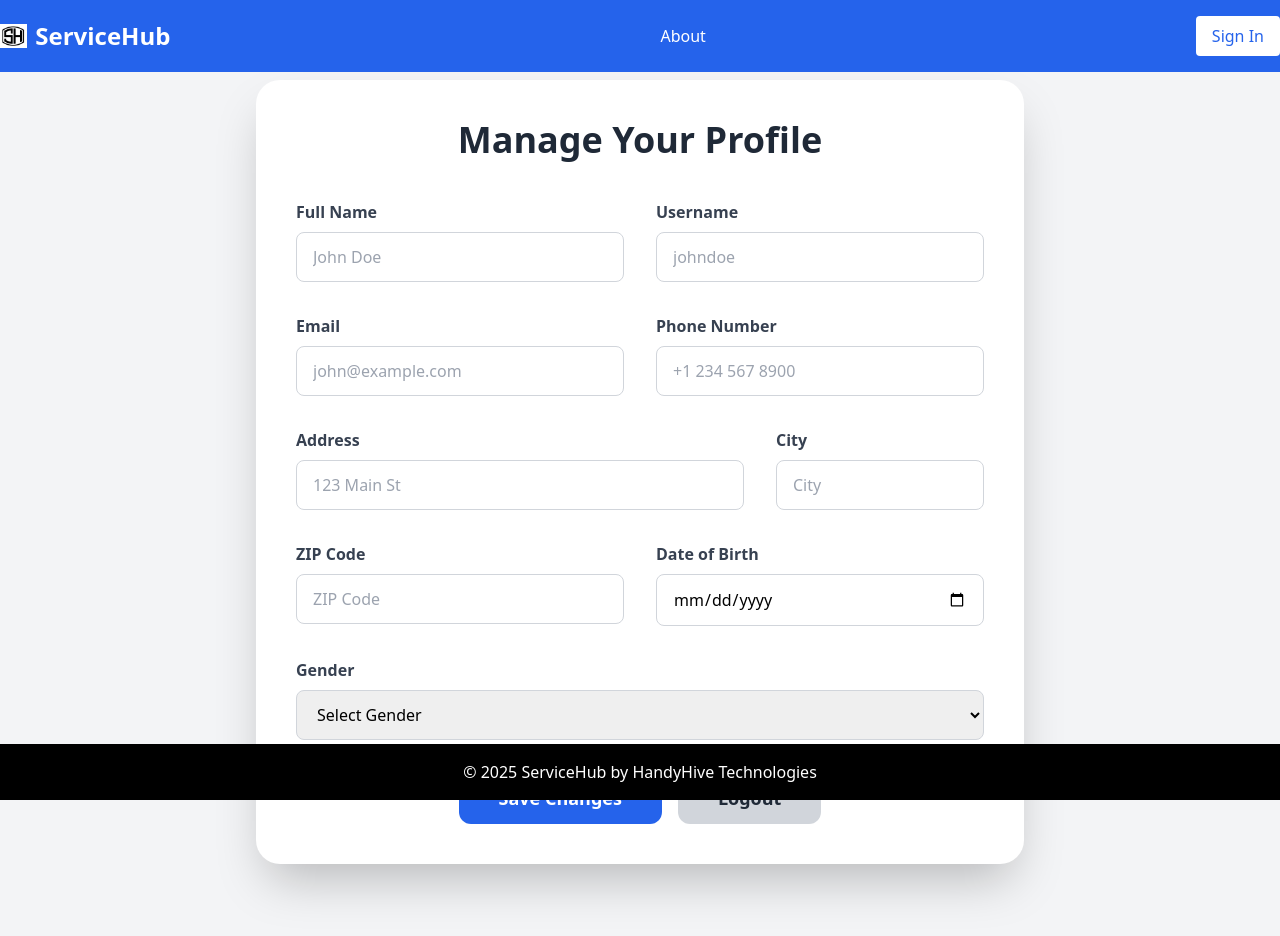
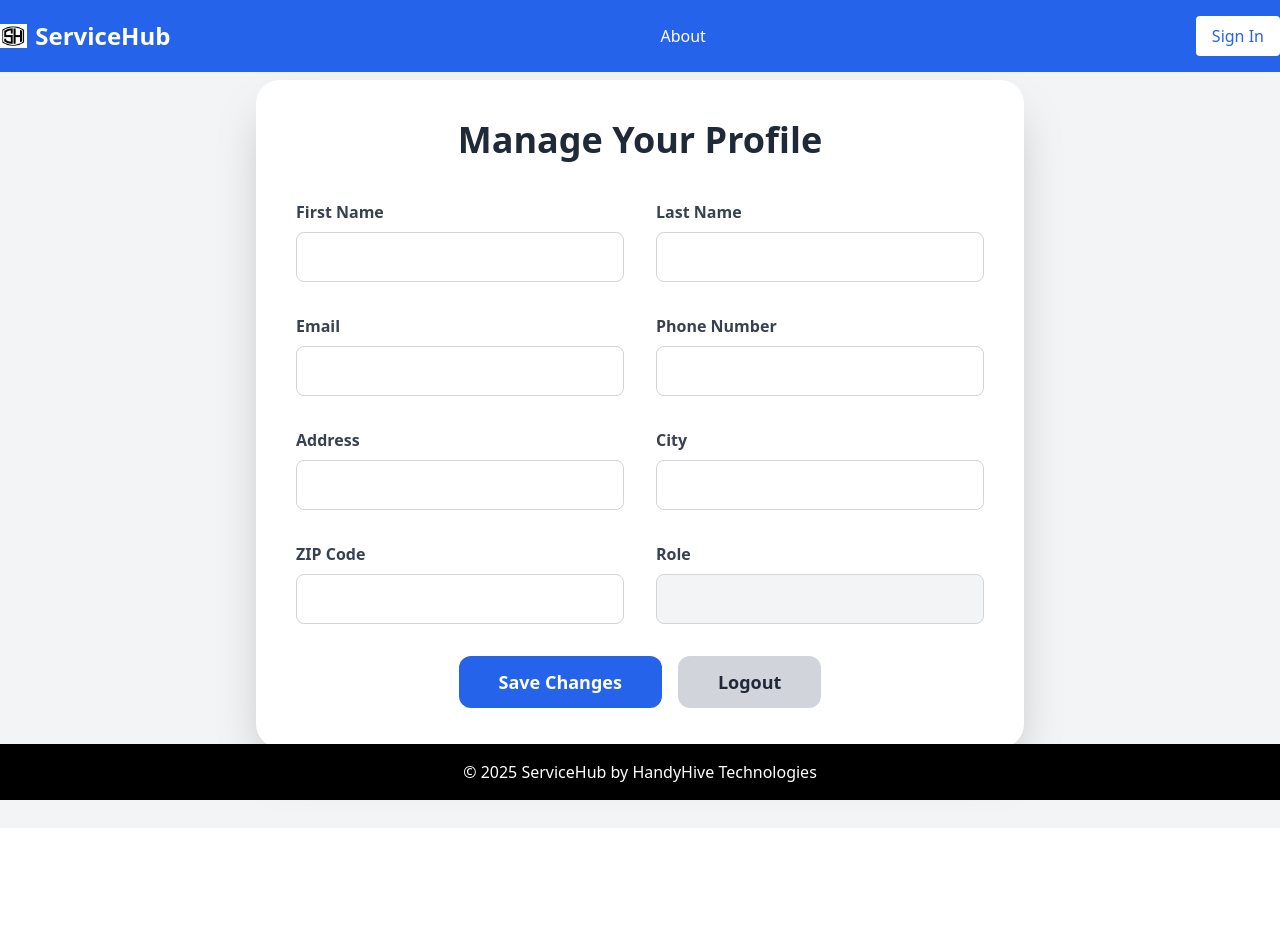
Before and after one commit to rajareddykodakandla/ServiceHub-Frontend, a React (Create React App) app: page /profilePage in a window 1280 px wide. Shown: the top 936 px of the page. After the commit the page ends 828 px from the top, so only its background shows below. Built offline with nearby package versions, Linux system fonts and the light colour scheme.

Commit message:
updated UI and added pages

```diff
--- a/package.json
+++ b/package.json
@@ -12,6 +12,7 @@
     "react": "^19.1.0",
     "react-chartjs-2": "^5.3.0",
     "react-dom": "^19.1.0",
+    "react-icons": "^5.5.0",
     "react-redux": "^9.2.0",
     "react-router-dom": "^7.4.1",
     "react-scripts": "5.0.1",
--- a/src/App.js
+++ b/src/App.js
@@ -13,11 +13,13 @@ import ProfilePage from "./components/profilePage.js";
 import ReviewSubmissionPage from "./components/reviewSubmission.js";
 import ChangePasswordPage from "./components/changePassword.js";
 import AdminDashboardPage from "./components/adminDashboard.js";
+import AboutPage from "./components/aboutPage.js";
 
 function App() {
   return (
     <Routes>
       <Route path="/home" element={<HomePage />} />
+      <Route path="/about" element={<AboutPage />} />
       <Route path="/mybookings" element={<MyAppointmentsPage />} />
       <Route path="/login" element={<LoginPage />} />
       <Route path="*" element={<HomePage />} />
--- a/src/components/SearchBar.js
+++ b/src/components/SearchBar.js
@@ -1,16 +1,15 @@
-import React, { useEffect, useState, useRef } from 'react';
+import React, { useEffect, useState, useRef } from "react";
 
-const SearchBar = () => {
-  const [city, setCity] = useState('');
+const SearchBar = ({ serviceValue, onServiceChange }) => {
+  const [city, setCity] = useState("");
   const [citySuggestions, setCitySuggestions] = useState([]);
   const autocompleteService = useRef(null);
 
-  // Detect city on mount
+  // Reverse-geocode to detect user’s city
   useEffect(() => {
     if (navigator.geolocation) {
       navigator.geolocation.getCurrentPosition(async (position) => {
         const { latitude, longitude } = position.coords;
-        // Use Nominatim reverse geocoding (free)
         const url = `https://nominatim.openstreetmap.org/reverse?format=json&lat=${latitude}&lon=${longitude}`;
         const res = await fetch(url);
         const data = await res.json();
@@ -21,10 +20,10 @@ const SearchBar = () => {
     }
   }, []);
 
-  // Google Places Autocomplete for city suggestions
+  // Load Google Places API for city autocomplete
   useEffect(() => {
     if (!window.google) {
-      const script = document.createElement('script');
+      const script = document.createElement("script");
       script.src = `https://maps.googleapis.com/maps/api/js?key=Your_API_Key&libraries=places`;
       script.async = true;
       script.onload = () => {
@@ -38,31 +37,42 @@ const SearchBar = () => {
 
   const fetchCitySuggestions = (value) => {
     if (!autocompleteService.current || !value) return;
-    autocompleteService.current.getPlacePredictions({
-      input: value,
-      types: ['(cities)'],
-      componentRestrictions: { country: ['us', 'ca', 'mx'] },
-    }, (predictions, status) => {
-      if (status !== window.google.maps.places.PlacesServiceStatus.OK || !predictions) {
-        setCitySuggestions([]);
-        return;
+    autocompleteService.current.getPlacePredictions(
+      {
+        input: value,
+        types: ["(cities)"],
+        componentRestrictions: { country: ["us", "ca", "mx"] },
+      },
+      (predictions, status) => {
+        if (
+          status !== window.google.maps.places.PlacesServiceStatus.OK ||
+          !predictions
+        ) {
+          setCitySuggestions([]);
+          return;
+        }
+        setCitySuggestions(predictions.map((p) => p.description));
       }
-      setCitySuggestions(predictions.map(p => p.description));
-    });
+    );
   };
 
   return (
     <div className="mt-6 flex justify-center relative">
+      {/* Controlled service-name input */}
       <input
         type="text"
         placeholder="What service do you need?"
+        value={serviceValue}
+        onChange={(e) => onServiceChange(e.target.value)}
         className="border border-gray-300 rounded-l px-4 py-2 w-1/3 mr-2"
       />
+
+      {/* City input + suggestions */}
       <input
         type="text"
         placeholder="Your City"
         value={city}
-        onChange={e => {
+        onChange={(e) => {
           setCity(e.target.value);
           fetchCitySuggestions(e.target.value);
         }}
@@ -72,18 +82,23 @@ const SearchBar = () => {
       {citySuggestions.length > 0 && (
         <div className="absolute bg-white border rounded shadow max-h-40 overflow-y-auto left-[calc(33%+8px)] top-12 w-1/5 z-10">
           {citySuggestions.map((s, i) => (
-            <div key={i} className="px-2 py-1 hover:bg-blue-100 cursor-pointer" onClick={() => {
-              // Only set the city name (first part before comma)
-              const cityName = s.split(',')[0];
-              setCity(cityName);
-              setCitySuggestions([]);
-            }}>
+            <div
+              key={i}
+              className="px-2 py-1 hover:bg-blue-100 cursor-pointer"
+              onClick={() => {
+                const cityName = s.split(",")[0];
+                setCity(cityName);
+                setCitySuggestions([]);
+              }}
+            >
               {s}
             </div>
           ))}
         </div>
       )}
-      <button className="bg-blue-600 text-white px-6 py-2 rounded-r">Search</button>
+      <button className="bg-blue-600 text-white px-6 py-2 rounded-r">
+        Search
+      </button>
     </div>
   );
 };
--- a/src/components/appintmentBooking.js
+++ b/src/components/appintmentBooking.js
@@ -32,7 +32,7 @@ const AppointmentBookingPage = () => {
 
     if (userFromStorage) {
       const parsedUser = JSON.parse(userFromStorage);
-      setCustomerId(parsedUser.user_id);
+      setCustomerId(parsedUser.customer_id);
     }
 
     if (providerFromStorage) {
--- a/src/components/profilePage.js
+++ b/src/components/profilePage.js
@@ -1,78 +1,103 @@
 import React, { useState } from "react";
+import { useNavigate } from "react-router-dom";
+import axios from "axios";
 import Header from "./Header";
 import Footer from "./Footer";
-import { useNavigate } from "react-router-dom";
 
 const ProfilePage = () => {
+  const navigate = useNavigate();
+
+  // 1) Read user once
+  const stored = JSON.parse(localStorage.getItem("user")) || {};
+
+  // 2) Initialize state from that
   const [profile, setProfile] = useState({
-    fullName: "",
-    username: "",
-    email: "",
-    phone: "",
-    address: "",
-    city: "",
-    zipcode: "",
-    dob: "",
-    gender: "",
+    first_name:   stored.first_name   || "",
+    last_name:    stored.last_name    || "",
+    email:        stored.email        || "",
+    phone_number: stored.phone_number || "",
+    address:      stored.address      || "",
+    city:         stored.city         || "",
+    zip_code:     stored.zip_code     || "",
+    role:         stored.role         || "",
   });
-  const navigate = useNavigate();
 
   const handleChange = (e) => {
     const { name, value } = e.target;
-    setProfile((prev) => ({ ...prev, [name]: value }));
+    setProfile((p) => ({ ...p, [name]: value }));
   };
 
-  const handleSubmit = (e) => {
+  const handleSubmit = async (e) => {
     e.preventDefault();
-    alert("Profile updated successfully!");
+    try {
+      await axios.put(
+        `http://127.0.0.1:5000/servicehub/updateProfile/${stored.user_id}`,
+        {
+          first_name:   profile.first_name,
+          last_name:    profile.last_name,
+          email:        profile.email,
+          phone_number: profile.phone_number,
+          address:      profile.address,
+          city:         profile.city,
+          zip_code:     profile.zip_code,
+        }
+      );
+      localStorage.setItem("user", JSON.stringify({ ...stored, ...profile }));
+      alert("Profile updated successfully!");
+    } catch (err) {
+      console.error(err);
+      alert("Failed to update profile.");
+    }
   };
 
   const handleLogout = () => {
-    localStorage.removeItem('user');
-    navigate('/home');
+    localStorage.removeItem("user");
+    navigate("/home");
   };
 
   return (
     <div className="relative min-h-screen bg-gray-100">
+      {/* Sticky Header */}
       <div className="fixed top-0 left-0 right-0 z-50">
         <Header />
       </div>
+
       <main className="pt-[80px] pb-[80px] container mx-auto px-4 flex-grow overflow-y-auto">
         <div className="max-w-3xl mx-auto bg-white rounded-3xl shadow-2xl p-10">
           <h1 className="text-4xl font-bold text-gray-800 text-center mb-10">
             Manage Your Profile
           </h1>
+
           <form onSubmit={handleSubmit} className="space-y-8">
+            {/* Name */}
             <div className="grid grid-cols-1 md:grid-cols-2 gap-8">
               <div>
                 <label className="block text-gray-700 font-semibold mb-2">
-                  Full Name
+                  First Name
                 </label>
                 <input
-                  type="text"
-                  name="fullName"
-                  value={profile.fullName}
+                  name="first_name"
+                  value={profile.first_name}
                   onChange={handleChange}
-                  placeholder="John Doe"
                   className="w-full border border-gray-300 rounded-lg px-4 py-3 focus:outline-none focus:ring-2 focus:ring-blue-500"
                   required
                 />
               </div>
               <div>
                 <label className="block text-gray-700 font-semibold mb-2">
-                  Username
+                  Last Name
                 </label>
                 <input
-                  type="text"
-                  name="username"
-                  value={profile.username}
+                  name="last_name"
+                  value={profile.last_name}
                   onChange={handleChange}
-                  placeholder="johndoe"
                   className="w-full border border-gray-300 rounded-lg px-4 py-3 focus:outline-none focus:ring-2 focus:ring-blue-500"
                   required
                 />
               </div>
             </div>
+
+            {/* Contact */}
             <div className="grid grid-cols-1 md:grid-cols-2 gap-8">
               <div>
                 <label className="block text-gray-700 font-semibold mb-2">
@@ -83,7 +108,6 @@ const ProfilePage = () => {
                   name="email"
                   value={profile.email}
                   onChange={handleChange}
-                  placeholder="john@example.com"
                   className="w-full border border-gray-300 rounded-lg px-4 py-3 focus:outline-none focus:ring-2 focus:ring-blue-500"
                   required
                 />
@@ -93,26 +117,24 @@ const ProfilePage = () => {
                   Phone Number
                 </label>
                 <input
-                  type="tel"
-                  name="phone"
-                  value={profile.phone}
+                  name="phone_number"
+                  value={profile.phone_number}
                   onChange={handleChange}
-                  placeholder="+1 234 567 8900"
                   className="w-full border border-gray-300 rounded-lg px-4 py-3 focus:outline-none focus:ring-2 focus:ring-blue-500"
                 />
               </div>
             </div>
-            <div className="grid grid-cols-1 md:grid-cols-3 gap-8">
-              <div className="md:col-span-2">
+
+            {/* Address */}
+            <div className="grid grid-cols-1 md:grid-cols-2 gap-8">
+              <div>
                 <label className="block text-gray-700 font-semibold mb-2">
                   Address
                 </label>
                 <input
-                  type="text"
                   name="address"
                   value={profile.address}
                   onChange={handleChange}
-                  placeholder="123 Main St"
                   className="w-full border border-gray-300 rounded-lg px-4 py-3 focus:outline-none focus:ring-2 focus:ring-blue-500"
                 />
               </div>
@@ -121,60 +143,41 @@ const ProfilePage = () => {
                   City
                 </label>
                 <input
-                  type="text"
                   name="city"
                   value={profile.city}
                   onChange={handleChange}
-                  placeholder="City"
                   className="w-full border border-gray-300 rounded-lg px-4 py-3 focus:outline-none focus:ring-2 focus:ring-blue-500"
                 />
               </div>
             </div>
 
+            {/* ZIP & Role */}
             <div className="grid grid-cols-1 md:grid-cols-2 gap-8">
               <div>
                 <label className="block text-gray-700 font-semibold mb-2">
                   ZIP Code
                 </label>
                 <input
-                  type="text"
-                  name="zipcode"
-                  value={profile.zipcode}
+                  name="zip_code"
+                  value={profile.zip_code}
                   onChange={handleChange}
-                  placeholder="ZIP Code"
                   className="w-full border border-gray-300 rounded-lg px-4 py-3 focus:outline-none focus:ring-2 focus:ring-blue-500"
                 />
               </div>
               <div>
                 <label className="block text-gray-700 font-semibold mb-2">
-                  Date of Birth
+                  Role
                 </label>
                 <input
-                  type="date"
-                  name="dob"
-                  value={profile.dob}
-                  onChange={handleChange}
-                  className="w-full border border-gray-300 rounded-lg px-4 py-3 focus:outline-none focus:ring-2 focus:ring-blue-500"
+                  name="role"
+                  value={profile.role}
+                  disabled
+                  className="w-full bg-gray-100 border border-gray-300 rounded-lg px-4 py-3"
                 />
               </div>
             </div>
-            <div>
-              <label className="block text-gray-700 font-semibold mb-2">
-                Gender
-              </label>
-              <select
-                name="gender"
-                value={profile.gender}
-                onChange={handleChange}
-                className="w-full border border-gray-300 rounded-lg px-4 py-3 focus:outline-none focus:ring-2 focus:ring-blue-500"
-              >
-                <option value="">Select Gender</option>
-                <option value="male">Male</option>
-                <option value="female">Female</option>
-                <option value="nonbinary">Non-Binary</option>
-                <option value="other">Other</option>
-              </select>
-            </div>
+
+            {/* Actions */}
             <div className="text-center mt-10 flex justify-center gap-4">
               <button
                 type="submit"
@@ -193,6 +196,8 @@ const ProfilePage = () => {
           </form>
         </div>
       </main>
+
+      {/* Sticky Footer */}
       <div className="fixed bottom-0 left-0 right-0 z-50">
         <Footer />
       </div>
--- a/src/components/providerDashboard.js
+++ b/src/components/providerDashboard.js
@@ -166,12 +166,6 @@ const ProviderDashboard = () => {
             <p className="text-4xl font-extrabold text-yellow-500 mb-2">
               {userFromStorage.ratings}
             </p>
-            <a
-              href="#"
-              className="text-blue-600 hover:underline text-sm font-medium"
-            >
-              Read Reviews
-            </a>
           </div>
         </div>
 
```
Also changed, not shown: src/components/HomePage.js (+7 -3 lines), src/components/ServiceCards.js (+21 -13 lines), src/components/aboutPage.js (added, +100 -0 lines), 1 other file (tests, documents, lock files or other folders).
